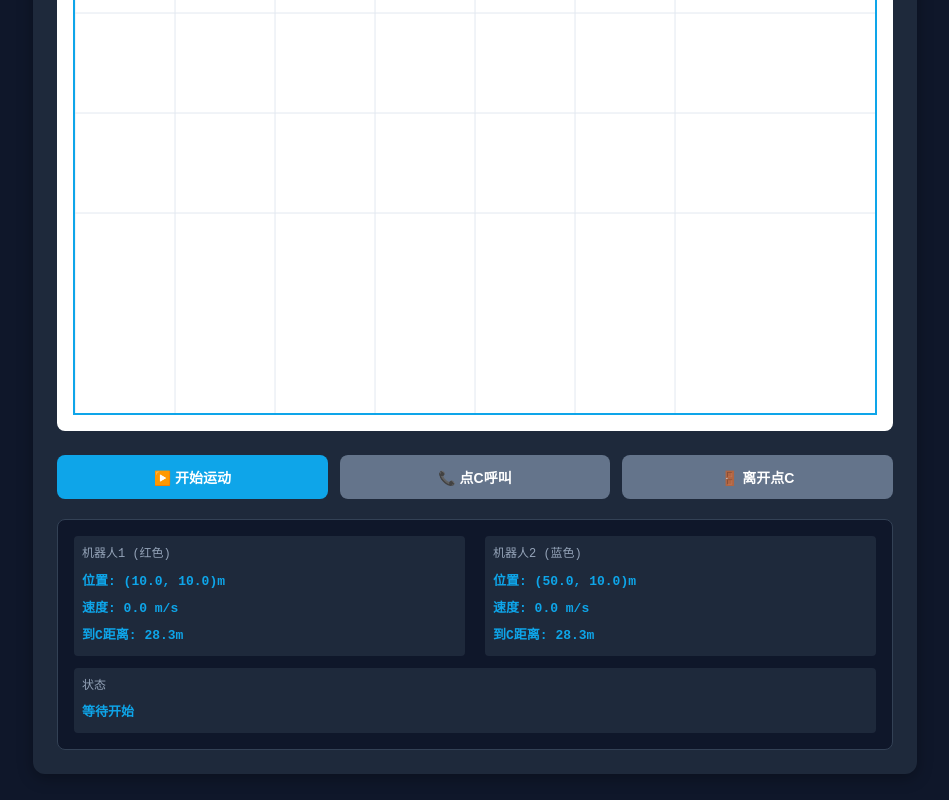
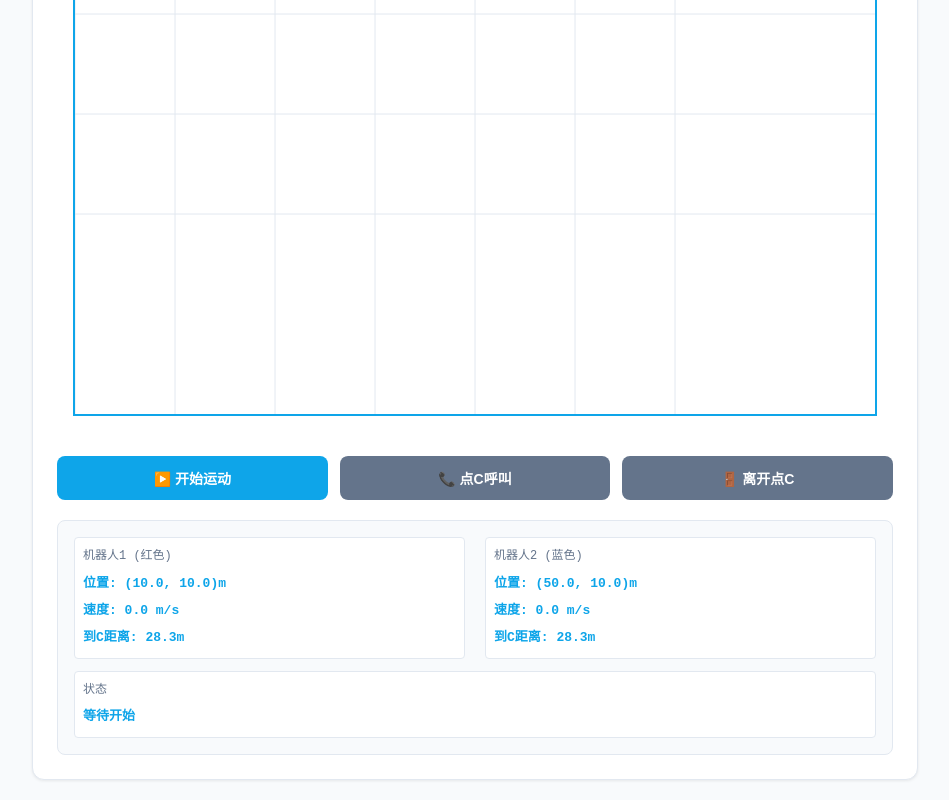
Before and after one commit to Demonster-retsnomeD/Game_AI_generated, a plain HTML site: page robot-sim/index.html in a window 1280 px wide. Shown: the part 513-1313 px from the top of the page, without its empty margins (165-1114 px from the left). Drawn offline with Linux system fonts and the light colour scheme.

Commit message:
style: switch robot sim to white theme

```diff
--- a/robot-sim/index.html
+++ b/robot-sim/index.html
@@ -8,8 +8,8 @@
     * { margin: 0; padding: 0; box-sizing: border-box; }
     body {
       font-family: 'Segoe UI', system-ui, sans-serif;
-      background: #0f172a;
-      color: #f8fafc;
+      background: #f8fafc;
+      color: #0f172a;
       display: flex;
       align-items: center;
       justify-content: center;
@@ -17,11 +17,12 @@
       padding: 20px;
     }
     .container {
-      background: #1e293b;
+      background: #ffffff;
       border-radius: 12px;
       padding: 24px;
       max-width: 900px;
-      box-shadow: 0 4px 16px rgba(0, 0, 0, 0.3);
+      box-shadow: 0 1px 3px rgba(0, 0, 0, 0.08);
+      border: 1px solid #e2e8f0;
     }
     h1 {
       margin-bottom: 24px;
@@ -75,8 +76,8 @@
       cursor: not-allowed;
     }
     .stats {
-      background: #0f172a;
-      border: 1px solid #334155;
+      background: #f8fafc;
+      border: 1px solid #e2e8f0;
       border-radius: 8px;
       padding: 16px;
       font-size: 13px;
@@ -91,10 +92,11 @@
     }
     .stat-item {
       padding: 8px;
-      background: #1e293b;
+      background: #ffffff;
+      border: 1px solid #e2e8f0;
       border-radius: 4px;
     }
-    .stat-label { color: #94a3b8; font-size: 12px; }
+    .stat-label { color: #64748b; font-size: 12px; }
     .stat-value { color: #0ea5e9; font-weight: 600; margin-top: 4px; }
   </style>
 </head>
```
